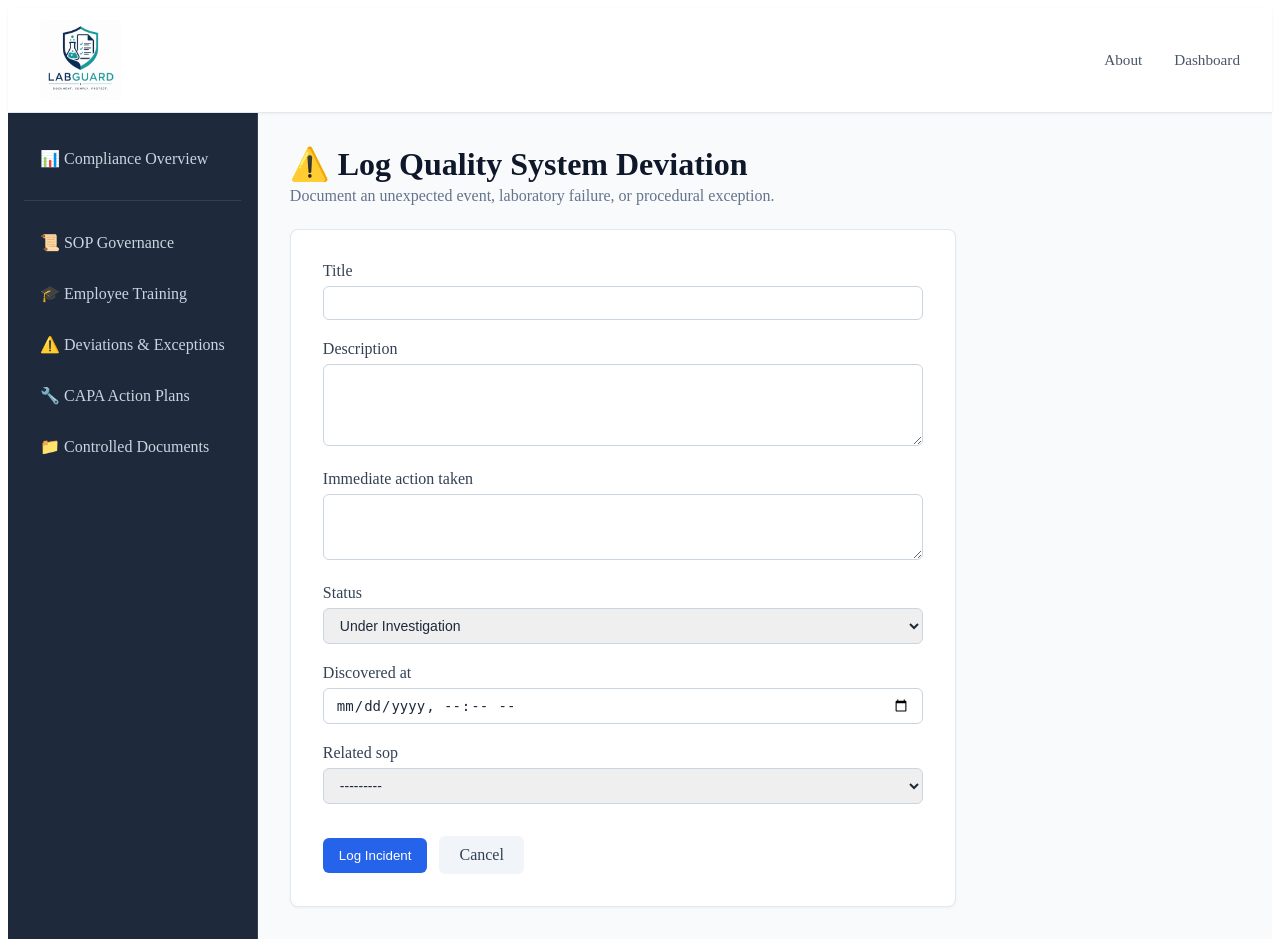
After one commit to chengmichelley/labguard, a Django app: page /deviations/create/ in a window 1280 px wide. The commit adds this page. Run offline with Django 5.2, Linux system fonts and the light colour scheme; data that the repository does not hold is empty.

Commit message:
Added Deviations form & delete

```diff
--- /dev/null
+++ b/deviations/forms.py
@@ -0,0 +1,15 @@
+from django import forms
+from .models import DeviationLog
+
+class DeviationLogForm(forms.ModelForm):
+    class Meta:
+        model = DeviationLog
+        fields = ['title', 'description', 'immediate_action_taken', 'status', 'discovered_at', 'related_sop']
+        widgets= {
+            'title': forms.TextInput(attrs={'class': 'form-control'}),
+            'description': forms.Textarea(attrs={'class': 'form-control', 'rows':4}),
+            'immediate_action_taken': forms.Textarea(attrs={'class': 'form-control', 'rows':3}),
+            'status': forms.Select(attrs={'class': 'form-control'}),
+            'discovered_at': forms.DateTimeInput(attrs={'class': 'form-control', 'type': 'datetime-local'}),
+            'related_sop': forms.Select(attrs={'class': 'form-control'}),
+        }
--- /dev/null
+++ b/deviations/templates/deviations/deviation_form.html
@@ -0,0 +1,29 @@
+{% extends 'main_app/base.html' %}
+
+{% block content %}
+<div class='overview-header'>
+  <h1>⚠️ Log Quality System Deviation</h1>
+  <p>Document an unexpected event, laboratory failure, or procedural exception.</p>
+</div>
+
+<div class='form-container'>
+  <form method="POST">
+    {% csrf_token %}
+
+    {% for field in form %}
+    <div class='form-group'>
+      <label>{{ field.label }}</label>
+      {{ field }}
+      {% if field.help_text %}
+        <small class='help-text'>{{ field.help_text }}</small>
+      {% endif %}
+    </div>
+    {% endfor %}
+
+    <div class='form-actions'>
+      <button type='submit' class='btn-primary'>Log Incident</button>
+      <a href='{% url "deviations:dashboard" %}' class='btn-secondary'>Cancel</a>
+    </div>
+  </form>
+</div>
+{% endblock %}
--- a/deviations/urls.py
+++ b/deviations/urls.py
@@ -5,4 +5,8 @@ app_name = 'deviations'
 
 urlpatterns = [
     path('', views.deviation_dashboard, name='dashboard'),
+    path('create/', views.deviation_create, name='create'),
+    path('<int:pk>/', views.deviation_detail, name='detail'),
+    path('<int:pk>/edit/', views.deviation_update, name='edit'),
+    path('<int:pk>/delete/', views.deviation_delete, name='delete'),
 ]
--- a/deviations/views.py
+++ b/deviations/views.py
@@ -1,7 +1,39 @@
-from django.shortcuts import render
+from django.shortcuts import render, redirect, get_object_or_404
 from .models import DeviationLog
+from .forms import DeviationLogForm
 
 def deviation_dashboard(request):
-    open_deviations = DeviationLog.objects.filter(status='open').count()
-    context = {'open_deviations': open_deviations}
-    return render(request, 'deviations/dashboard.html', context)
+    deviations = DeviationLog.objects.all().order_by('-created_at')
+    return render(request, 'deviations/dashboard.html', {'deviations': deviations, 'deviation_count': deviations.count()})
+
+def deviation_create(request):
+    if request.method == 'POST':
+        form = DeviationLogForm(request.POST)
+        if form.is_valid():
+            form.save()
+            return redirect('deviations:dashboard')
+    else:
+        form = DeviationLogForm()
+    return render(request, 'deviations/deviation_form.html', {'form': form})
+
+def deviation_detail(request, pk):
+    deviation = get_object_or_404(DeviationLog, pk=pk)
+    return render(request, 'deviations/deviation_detail.html', {'deviation': deviation})
+
+def deviation_update(request, pk):
+    deviation = get_object_or_404(DeviationLog, pk=pk)
+    if request.method == 'POST':
+        form = DeviationLogForm(request.POST, instance=deviation)
+        if form.is_valid():
+            form.save()
+            return redirect('deviations:dashboard')
+    else:
+        form = DeviationLogForm(instance=deviation)
+    return render(request, 'deviations/deviation_form.html', {'form': form})
+
+def deviation_delete(request, pk):
+    deviation = get_object_or_404(DeviationLog, pk=pk)
+    if request.method == 'POST':
+        deviation.delete()
+        return redirect('deviations:dashboard')
+    return render(request, 'deviations/deviation_confirm_delete.html', {'deviation': deviation})
```
Also changed, not shown: deviations/templates/deviations/dashboard.html (+38 -2 lines), deviations/templates/deviations/deviation_confirm_delete.html (added, +19 -0 lines), deviations/templates/deviations/deviation_detail.html (added, +41 -0 lines).
